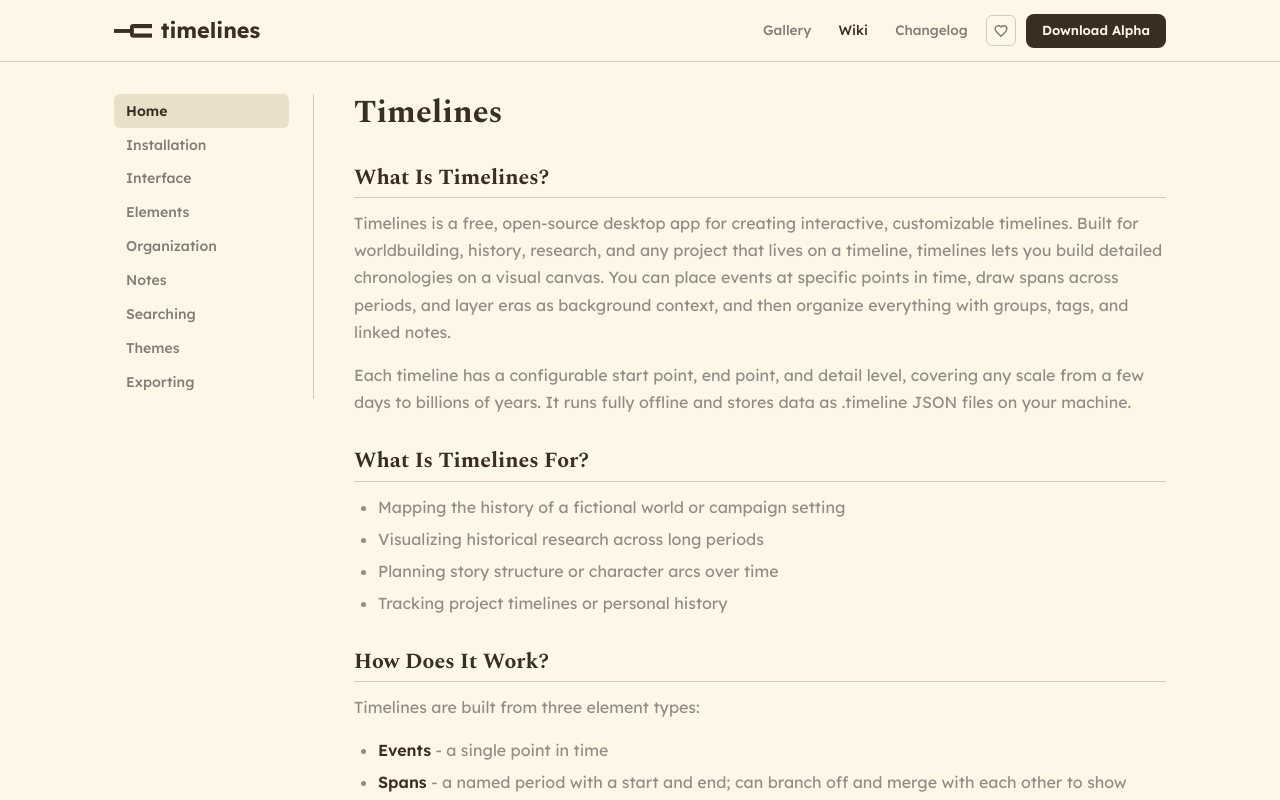
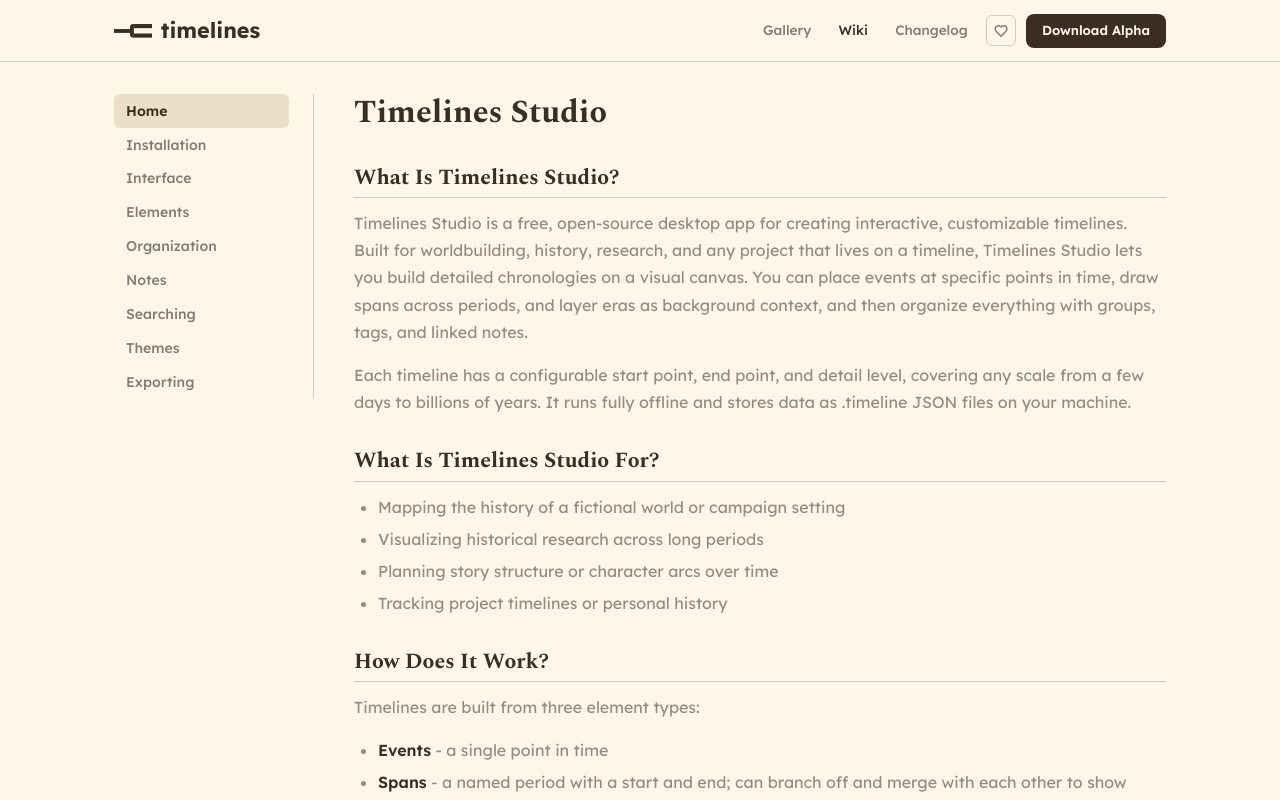
Before and after one commit to sreegjl/timelines-website, a React (Vite) app: page /wiki in a window 1280 px wide. Shown: the top 800 px of the page. Built offline with nearby package versions, Linux system fonts and the light colour scheme.

Commit message:
update branding

```diff
--- a/index.html
+++ b/index.html
@@ -9,14 +9,14 @@
     <link rel="icon" href="/favicon.ico" />
     <meta name="viewport" content="width=device-width, initial-scale=1.0" />
     <meta name="description" content="A free, open-source app for creating interactive timelines for worldbuilding and history." />
-    <meta property="og:title" content="Timelines" />
+    <meta property="og:title" content="Timelines Studio" />
     <meta property="og:description" content="A free, open-source app for creating interactive timelines for worldbuilding and history." />
     <meta property="og:image" content="https://timelines.studio/opengraph.png" />
     <meta property="og:url" content="https://timelines.studio" />
     <meta property="og:type" content="website" />
     <meta name="twitter:card" content="summary_large_image" />
     <link rel="canonical" href="https://timelines.studio" />
-    <title>Timelines</title>
+    <title>Timelines Studio</title>
     <script type="application/ld+json">
     {
       "@context": "https://schema.org",
--- a/src/data/wiki/Home.md
+++ b/src/data/wiki/Home.md
@@ -1,12 +1,12 @@
-# Timelines
+# Timelines Studio
 
-## What Is Timelines?
+## What Is Timelines Studio?
 
-Timelines is a free, open-source desktop app for creating interactive, customizable timelines. Built for worldbuilding, history, research, and any project that lives on a timeline, timelines lets you build  detailed chronologies on a visual canvas. You can place events at specific points in time, draw spans across periods, and layer eras as background context, and then organize everything with groups, tags, and linked notes.
+Timelines Studio is a free, open-source desktop app for creating interactive, customizable timelines. Built for worldbuilding, history, research, and any project that lives on a timeline, Timelines Studio lets you build detailed chronologies on a visual canvas. You can place events at specific points in time, draw spans across periods, and layer eras as background context, and then organize everything with groups, tags, and linked notes.
 
 Each timeline has a configurable start point, end point, and detail level, covering any scale from a few days to billions of years. It runs fully offline and stores data as .timeline JSON files on your machine.
 
-## What Is Timelines For?
+## What Is Timelines Studio For?
 
 - Mapping the history of a fictional world or campaign setting
 - Visualizing historical research across long periods
--- a/src/hooks/usePageMeta.js
+++ b/src/hooks/usePageMeta.js
@@ -11,7 +11,7 @@ export default function usePageMeta({ title, description } = {}) {
   const { pathname } = useLocation()
 
   useEffect(() => {
-    const fullTitle = title ? `${title} — Timelines` : defaults.title
+    const fullTitle = title ? `${title} — Timelines Studio` : defaults.title
     const desc = description || defaults.description
     const canonical = `${defaults.siteUrl}${pathname === '/' ? '' : pathname}`
 
--- a/src/pages/Wiki.jsx
+++ b/src/pages/Wiki.jsx
@@ -41,7 +41,7 @@ function Wiki() {
   const activePage = pages.find((p) => p.slug === activeSlug)
 
   usePageMeta({
-    title: activeSlug === 'Home' ? 'Wiki' : `${activeSlug} — Wiki`,
+    title: activeSlug === 'Home' ? 'Wiki' : activeSlug,
     description: `Timelines wiki — ${activeSlug.replace(/-/g, ' ')}`,
   })
 
```
